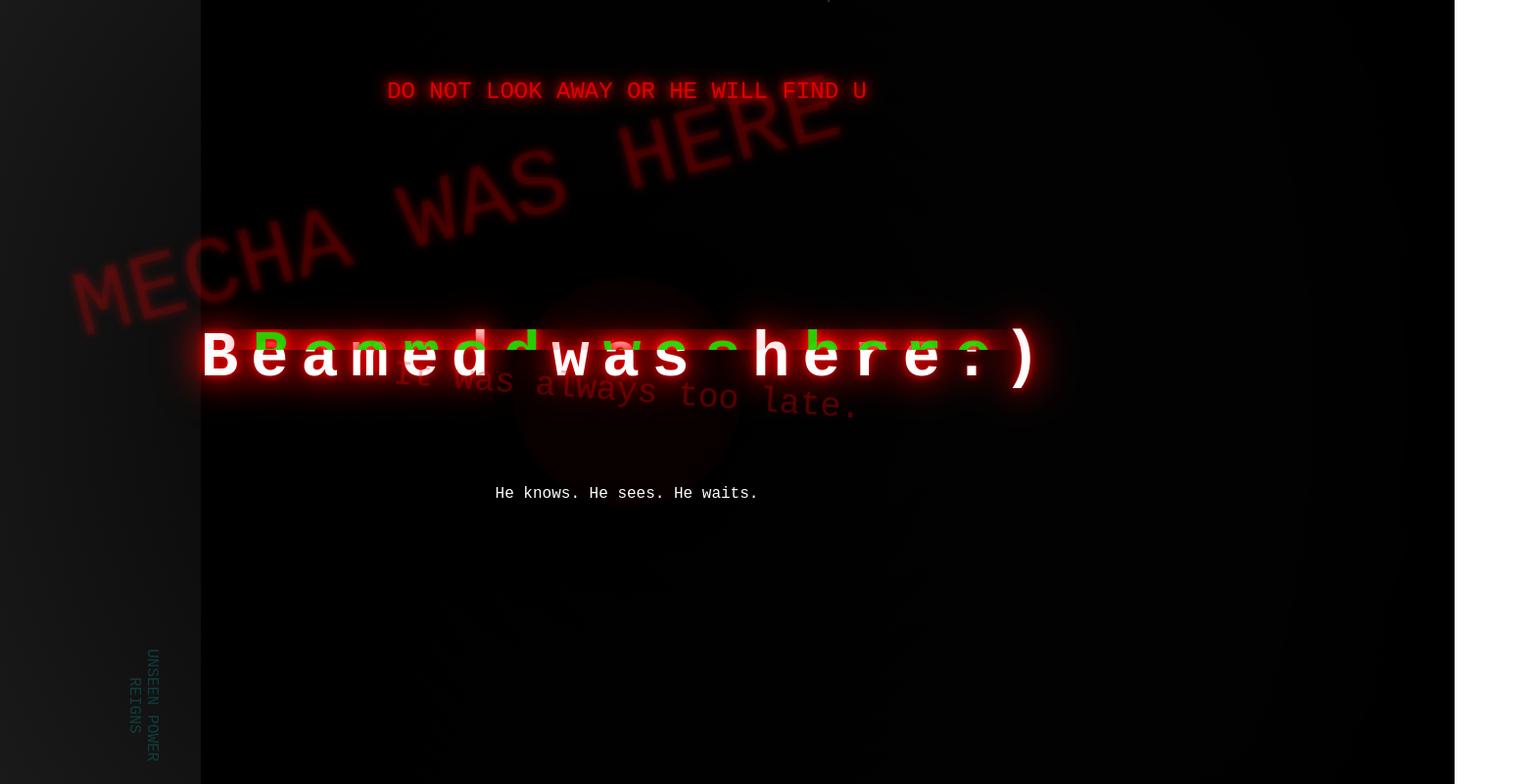
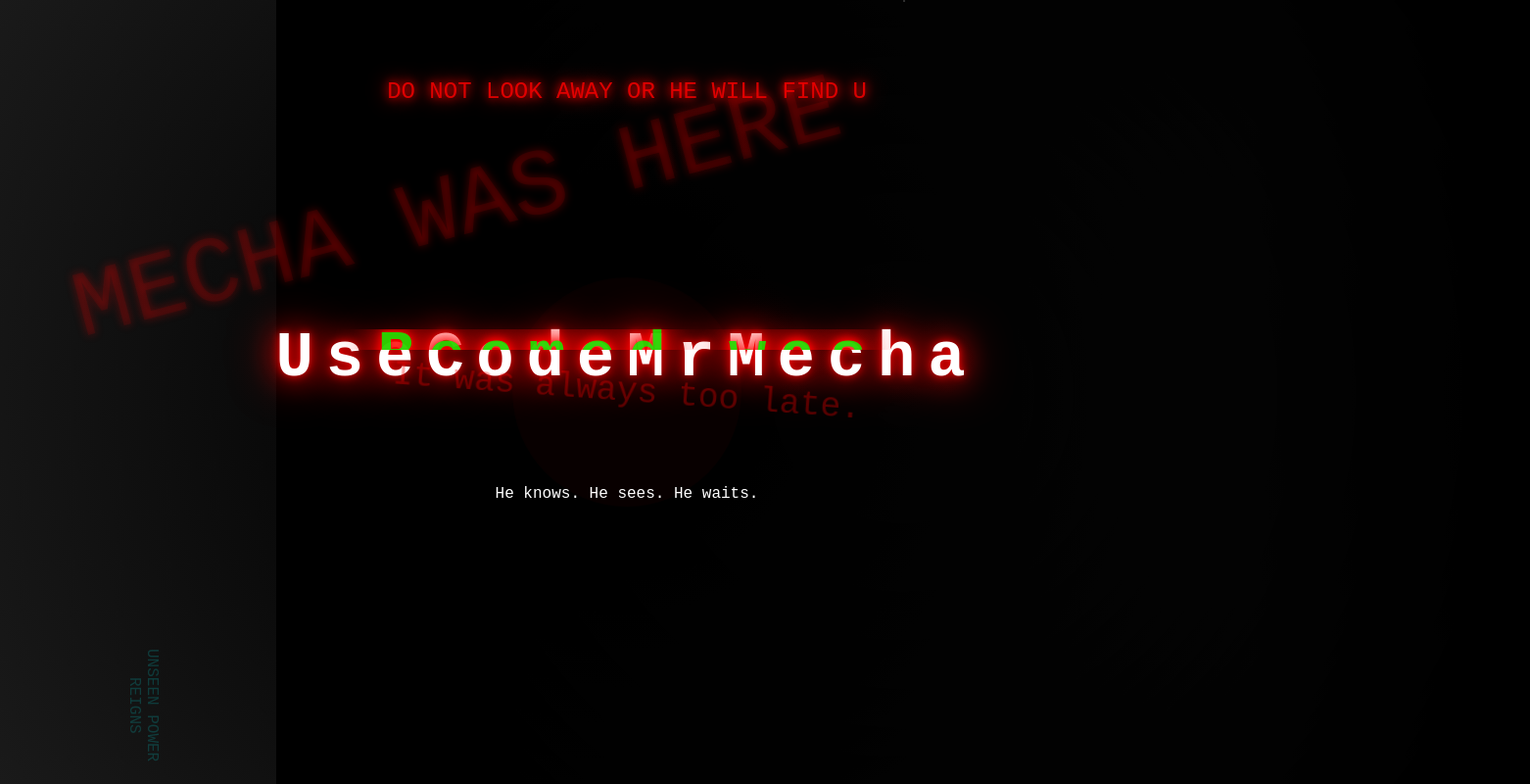
Before and after one commit to BeamedRunsYou/UseCodeMrMecha, a plain HTML site: page index.html in a window 1280 px wide. Shown: the whole page at 98% size, 1562 px wide, since content can reach past the window. Drawn offline with Linux system fonts and the light colour scheme.

Commit message:
Update index.html

```diff
--- a/index.html
+++ b/index.html
@@ -12,7 +12,7 @@
         <div class="background-text">MECHA WAS HERE</div>
         <div class="pulsating-circle"></div>
         <div class="warning-text">DO NOT LOOK AWAY OR HE WILL FIND U</div>
-        <h1 class="glitch-effect" data-text="Beamed was here :)">Beamed was here:)</h1>
+        <h1 class="glitch-effect" data-text="Beamed was here :)">UseCodeMrMecha</h1>
         <div class="footer">He knows. He sees. He waits.</div>
         <div class="hidden-message">The light cannot save you.</div>
         <div class="shattered-text">It was always too late.</div>
```
